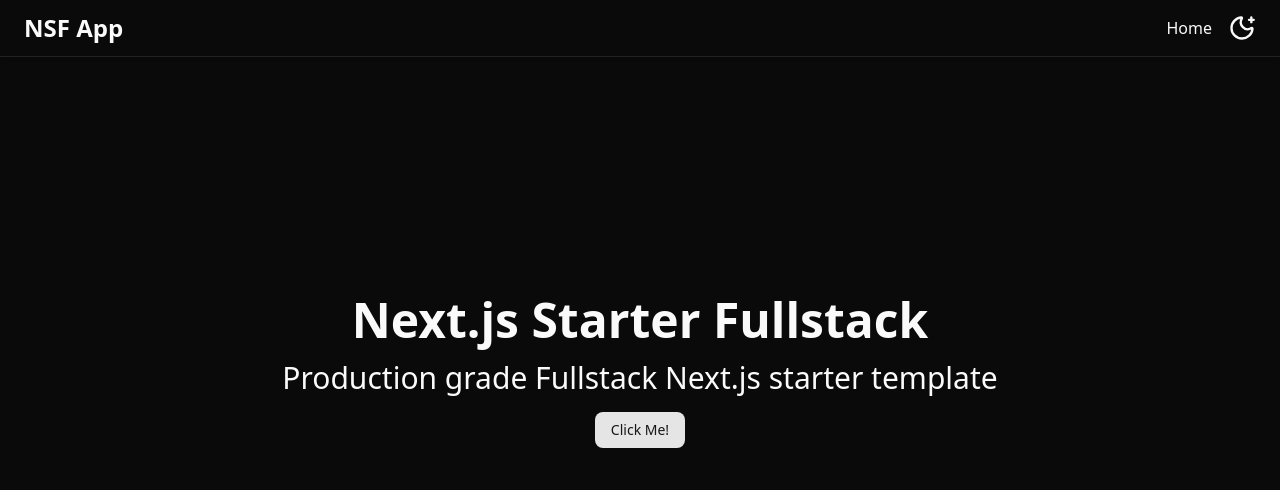
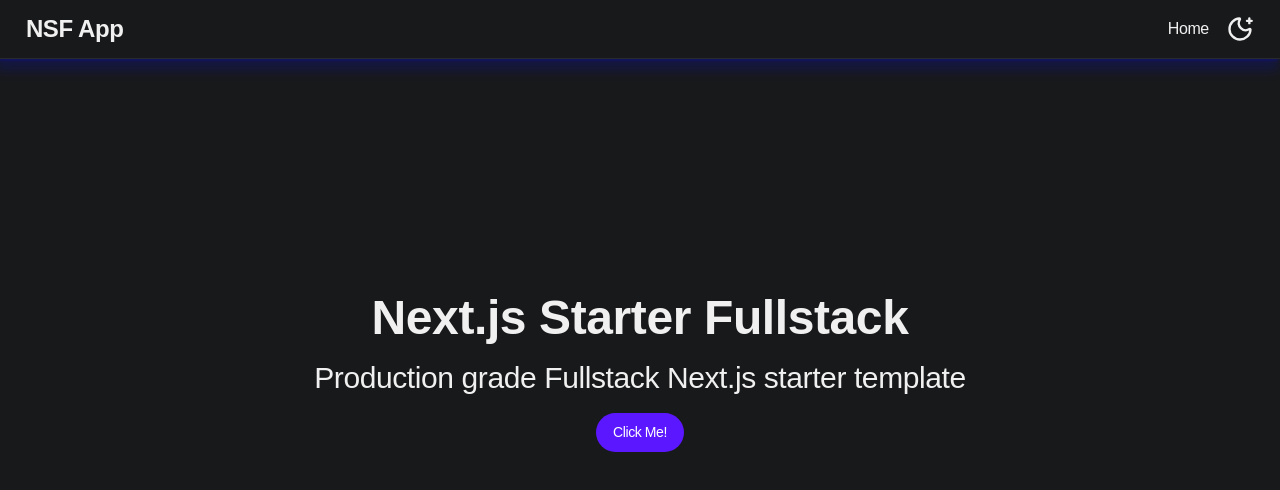
Before and after one commit to jahid-ekbal/jahid-ekbal-mallick, a Next.js app: page / in a window 1280 px wide. Shown: the top 490 px of the page. Built offline with nearby package versions, Linux system fonts and the light colour scheme.

Commit message:
css update

```diff
--- a/src/app/globals.css
+++ b/src/app/globals.css
@@ -39,75 +39,147 @@
   --color-sidebar-accent-foreground: var(--sidebar-accent-foreground);
   --color-sidebar-border: var(--sidebar-border);
   --color-sidebar-ring: var(--sidebar-ring);
+  --font-sans: Plus Jakarta Sans, sans-serif;
+  --font-mono: IBM Plex Mono, monospace;
+  --font-serif: Lora, serif;
+  --radius: 1.4rem;
+  --tracking-tighter: calc(var(--tracking-normal) - 0.05em);
+  --tracking-tight: calc(var(--tracking-normal) - 0.025em);
+  --tracking-wide: calc(var(--tracking-normal) + 0.025em);
+  --tracking-wider: calc(var(--tracking-normal) + 0.05em);
+  --tracking-widest: calc(var(--tracking-normal) + 0.1em);
+  --tracking-normal: var(--tracking-normal);
+  --shadow-2xl: var(--shadow-2xl);
+  --shadow-xl: var(--shadow-xl);
+  --shadow-lg: var(--shadow-lg);
+  --shadow-md: var(--shadow-md);
+  --shadow: var(--shadow);
+  --shadow-sm: var(--shadow-sm);
+  --shadow-xs: var(--shadow-xs);
+  --shadow-2xs: var(--shadow-2xs);
+  --spacing: var(--spacing);
+  --letter-spacing: var(--letter-spacing);
+  --shadow-offset-y: var(--shadow-offset-y);
+  --shadow-offset-x: var(--shadow-offset-x);
+  --shadow-spread: var(--shadow-spread);
+  --shadow-blur: var(--shadow-blur);
+  --shadow-opacity: var(--shadow-opacity);
+  --color-shadow-color: var(--shadow-color);
+  --color-destructive-foreground: var(--destructive-foreground);
+  --radius-2xl: calc(var(--radius) + 8px);
+  --radius-3xl: calc(var(--radius) + 12px);
+  --radius-4xl: calc(var(--radius) + 16px);
 }
 
 :root {
-  --radius: 0.625rem;
-  --background: oklch(1 0 0);
-  --foreground: oklch(0.145 0 0);
-  --card: oklch(1 0 0);
-  --card-foreground: oklch(0.145 0 0);
-  --popover: oklch(1 0 0);
-  --popover-foreground: oklch(0.145 0 0);
-  --primary: oklch(0.205 0 0);
-  --primary-foreground: oklch(0.985 0 0);
-  --secondary: oklch(0.97 0 0);
-  --secondary-foreground: oklch(0.205 0 0);
-  --muted: oklch(0.97 0 0);
-  --muted-foreground: oklch(0.556 0 0);
-  --accent: oklch(0.97 0 0);
-  --accent-foreground: oklch(0.205 0 0);
-  --destructive: oklch(0.577 0.245 27.325);
-  --border: oklch(0.922 0 0);
-  --input: oklch(0.922 0 0);
-  --ring: oklch(0.708 0 0);
-  --chart-1: oklch(0.646 0.222 41.116);
-  --chart-2: oklch(0.6 0.118 184.704);
-  --chart-3: oklch(0.398 0.07 227.392);
-  --chart-4: oklch(0.828 0.189 84.429);
-  --chart-5: oklch(0.769 0.188 70.08);
-  --sidebar: oklch(0.985 0 0);
-  --sidebar-foreground: oklch(0.145 0 0);
-  --sidebar-primary: oklch(0.205 0 0);
-  --sidebar-primary-foreground: oklch(0.985 0 0);
-  --sidebar-accent: oklch(0.97 0 0);
-  --sidebar-accent-foreground: oklch(0.205 0 0);
-  --sidebar-border: oklch(0.922 0 0);
-  --sidebar-ring: oklch(0.708 0 0);
+  --radius: 1.4rem;
+  --background: oklch(0.9940 0 0);
+  --foreground: oklch(0 0 0);
+  --card: oklch(0.9940 0 0);
+  --card-foreground: oklch(0 0 0);
+  --popover: oklch(0.9911 0 0);
+  --popover-foreground: oklch(0 0 0);
+  --primary: oklch(0.4679 0.2888 277.3222);
+  --primary-foreground: oklch(1.0000 0 0);
+  --secondary: oklch(0.7972 0.0293 256.5022);
+  --secondary-foreground: oklch(0.1344 0 0);
+  --muted: oklch(0.9702 0 0);
+  --muted-foreground: oklch(0.4386 0 0);
+  --accent: oklch(0.7420 0.1322 264.8265);
+  --accent-foreground: oklch(0.4645 0.1590 259.3925);
+  --destructive: oklch(0.5600 0.2131 26.9561);
+  --border: oklch(0.7646 0.0326 285.6029);
+  --input: oklch(0.9401 0 0);
+  --ring: oklch(0 0 0);
+  --chart-1: oklch(0.6515 0.1391 155.6336);
+  --chart-2: oklch(0.4679 0.2888 277.3222);
+  --chart-3: oklch(0.6602 0.1883 44.9717);
+  --chart-4: oklch(0.4965 0.1779 260.1659);
+  --chart-5: oklch(0.5590 0 0);
+  --sidebar: oklch(0.8167 0.0439 249.4423);
+  --sidebar-foreground: oklch(0 0 0);
+  --sidebar-primary: oklch(0 0 0);
+  --sidebar-primary-foreground: oklch(1.0000 0 0);
+  --sidebar-accent: oklch(0.9401 0 0);
+  --sidebar-accent-foreground: oklch(0 0 0);
+  --sidebar-border: oklch(0.9401 0 0);
+  --sidebar-ring: oklch(0 0 0);
+  --destructive-foreground: oklch(1.0000 0 0);
+  --font-sans: Plus Jakarta Sans, sans-serif;
+  --font-serif: Lora, serif;
+  --font-mono: IBM Plex Mono, monospace;
+  --shadow-color: #1a1a1a;
+  --shadow-opacity: 0.16;
+  --shadow-blur: 10px;
+  --shadow-spread: 2px;
+  --shadow-offset-x: -3.5px;
+  --shadow-offset-y: 10px;
+  --letter-spacing: -0.025em;
+  --spacing: 0.27rem;
+  --shadow-2xs: -3.5px 10px 10px 2px hsl(0 0% 10.1961% / 0.08);
+  --shadow-xs: -3.5px 10px 10px 2px hsl(0 0% 10.1961% / 0.08);
+  --shadow-sm: -3.5px 10px 10px 2px hsl(0 0% 10.1961% / 0.16), -3.5px 1px 2px 1px hsl(0 0% 10.1961% / 0.16);
+  --shadow: -3.5px 10px 10px 2px hsl(0 0% 10.1961% / 0.16), -3.5px 1px 2px 1px hsl(0 0% 10.1961% / 0.16);
+  --shadow-md: -3.5px 10px 10px 2px hsl(0 0% 10.1961% / 0.16), -3.5px 2px 4px 1px hsl(0 0% 10.1961% / 0.16);
+  --shadow-lg: -3.5px 10px 10px 2px hsl(0 0% 10.1961% / 0.16), -3.5px 4px 6px 1px hsl(0 0% 10.1961% / 0.16);
+  --shadow-xl: -3.5px 10px 10px 2px hsl(0 0% 10.1961% / 0.16), -3.5px 8px 10px 1px hsl(0 0% 10.1961% / 0.16);
+  --shadow-2xl: -3.5px 10px 10px 2px hsl(0 0% 10.1961% / 0.40);
+  --tracking-normal: -0.025em;
 }
 
 .dark {
-  --background: oklch(0.145 0 0);
-  --foreground: oklch(0.985 0 0);
-  --card: oklch(0.205 0 0);
-  --card-foreground: oklch(0.985 0 0);
-  --popover: oklch(0.205 0 0);
-  --popover-foreground: oklch(0.985 0 0);
-  --primary: oklch(0.922 0 0);
-  --primary-foreground: oklch(0.205 0 0);
-  --secondary: oklch(0.269 0 0);
-  --secondary-foreground: oklch(0.985 0 0);
-  --muted: oklch(0.269 0 0);
-  --muted-foreground: oklch(0.708 0 0);
-  --accent: oklch(0.269 0 0);
-  --accent-foreground: oklch(0.985 0 0);
-  --destructive: oklch(0.704 0.191 22.216);
-  --border: oklch(1 0 0 / 10%);
-  --input: oklch(1 0 0 / 15%);
-  --ring: oklch(0.556 0 0);
-  --chart-1: oklch(0.488 0.243 264.376);
-  --chart-2: oklch(0.696 0.17 162.48);
-  --chart-3: oklch(0.769 0.188 70.08);
-  --chart-4: oklch(0.627 0.265 303.9);
-  --chart-5: oklch(0.645 0.246 16.439);
-  --sidebar: oklch(0.205 0 0);
-  --sidebar-foreground: oklch(0.985 0 0);
-  --sidebar-primary: oklch(0.488 0.243 264.376);
-  --sidebar-primary-foreground: oklch(0.985 0 0);
-  --sidebar-accent: oklch(0.269 0 0);
-  --sidebar-accent-foreground: oklch(0.985 0 0);
-  --sidebar-border: oklch(1 0 0 / 10%);
-  --sidebar-ring: oklch(0.556 0 0);
+  --background: oklch(0.2132 0.0042 264.4789);
+  --foreground: oklch(0.9551 0 0);
+  --card: oklch(0.2266 0.0060 271.1463);
+  --card-foreground: oklch(0.9551 0 0);
+  --popover: oklch(0.2266 0.0060 271.1463);
+  --popover-foreground: oklch(0.9551 0 0);
+  --primary: oklch(0.5014 0.2892 281.3886);
+  --primary-foreground: oklch(1.0000 0 0);
+  --secondary: oklch(0.2576 0.0113 278.0748);
+  --secondary-foreground: oklch(0.9551 0 0);
+  --muted: oklch(0.2576 0.0113 278.0748);
+  --muted-foreground: oklch(0.7058 0 0);
+  --accent: oklch(0.2460 0.0299 259.0566);
+  --accent-foreground: oklch(0.6831 0.1737 250.1243);
+  --destructive: oklch(0.6262 0.2331 27.2948);
+  --border: oklch(0.2856 0.0074 274.7033);
+  --input: oklch(0.2856 0.0074 274.7033);
+  --ring: oklch(0.5014 0.2892 281.3886);
+  --chart-1: oklch(0.7313 0.1933 149.5578);
+  --chart-2: oklch(0.5014 0.2892 281.3886);
+  --chart-3: oklch(0.6715 0.2013 24.3378);
+  --chart-4: oklch(0.5617 0.2151 260.7490);
+  --chart-5: oklch(0.7058 0 0);
+  --sidebar: oklch(0.2103 0.0059 285.8852);
+  --sidebar-foreground: oklch(0.9551 0 0);
+  --sidebar-primary: oklch(0.5014 0.2892 281.3886);
+  --sidebar-primary-foreground: oklch(1.0000 0 0);
+  --sidebar-accent: oklch(0.2576 0.0113 278.0748);
+  --sidebar-accent-foreground: oklch(0.5014 0.2892 281.3886);
+  --sidebar-border: oklch(0.2856 0.0074 274.7033);
+  --sidebar-ring: oklch(0.5014 0.2892 281.3886);
+  --destructive-foreground: oklch(1.0000 0 0);
+  --radius: 1.4rem;
+  --font-sans: Plus Jakarta Sans, sans-serif;
+  --font-serif: Lora, serif;
+  --font-mono: IBM Plex Mono, monospace;
+  --shadow-color: #0011ff;
+  --shadow-opacity: 0.16;
+  --shadow-blur: 10px;
+  --shadow-spread: 2px;
+  --shadow-offset-x: -3.5px;
+  --shadow-offset-y: 10px;
+  --letter-spacing: -0.025em;
+  --spacing: 0.27rem;
+  --shadow-2xs: -3.5px 10px 10px 2px hsl(236 100% 50% / 0.08);
+  --shadow-xs: -3.5px 10px 10px 2px hsl(236 100% 50% / 0.08);
+  --shadow-sm: -3.5px 10px 10px 2px hsl(236 100% 50% / 0.16), -3.5px 1px 2px 1px hsl(236 100% 50% / 0.16);
+  --shadow: -3.5px 10px 10px 2px hsl(236 100% 50% / 0.16), -3.5px 1px 2px 1px hsl(236 100% 50% / 0.16);
+  --shadow-md: -3.5px 10px 10px 2px hsl(236 100% 50% / 0.16), -3.5px 2px 4px 1px hsl(236 100% 50% / 0.16);
+  --shadow-lg: -3.5px 10px 10px 2px hsl(236 100% 50% / 0.16), -3.5px 4px 6px 1px hsl(236 100% 50% / 0.16);
+  --shadow-xl: -3.5px 10px 10px 2px hsl(236 100% 50% / 0.16), -3.5px 8px 10px 1px hsl(236 100% 50% / 0.16);
+  --shadow-2xl: -3.5px 10px 10px 2px hsl(236 100% 50% / 0.40);
 }
 
 @layer base {
@@ -116,5 +188,6 @@
   }
   body {
     @apply bg-background text-foreground;
+    letter-spacing: var(--tracking-normal);
   }
 }
```
